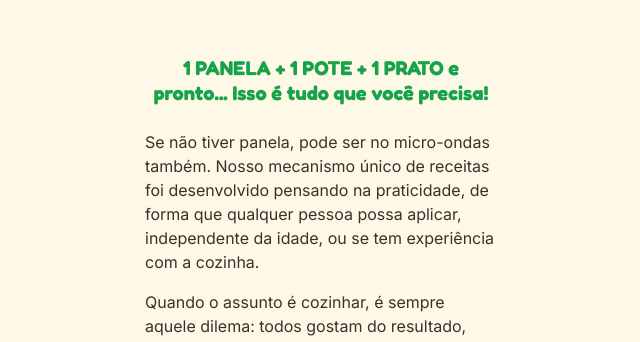
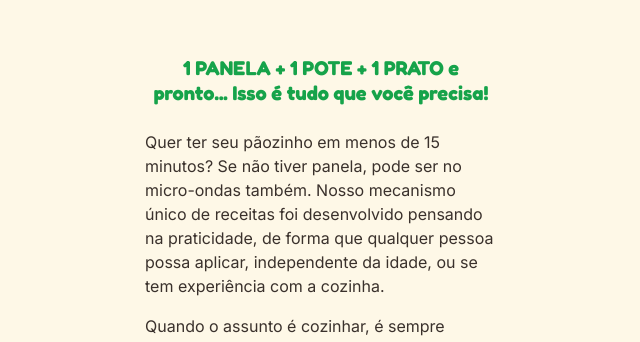
Before and after one commit to ogmacway/paozinho-relampago, a React (Vite) app: page / in a window 1280 px wide. Shown: the part 1580-1922 px from the top of the page, without its empty margins (319-959 px from the left). Built offline with nearby package versions, Linux system fonts and the light colour scheme; the HTML template or start-up script is replaced by a standard one.

Commit message:
Visual edit in Lovable

```diff
--- a/src/components/SimplificationSection.tsx
+++ b/src/components/SimplificationSection.tsx
@@ -29,9 +29,7 @@ const SimplificationSection = () => {
             </h2>
 
             <div className="space-y-4 text-sm text-foreground leading-relaxed">
-              <p className="text-base">
-                Se não tiver panela, pode ser no micro-ondas também. Nosso mecanismo único de receitas foi desenvolvido pensando na praticidade, de forma que qualquer pessoa possa aplicar, independente da idade, ou se tem experiência com a cozinha.
-              </p>
+              <p className="text-base">Quer ter seu pãozinho em menos de 15 minutos? Se não tiver panela, pode ser no micro-ondas também. Nosso mecanismo único de receitas foi desenvolvido pensando na praticidade, de forma que qualquer pessoa possa aplicar, independente da idade, ou se tem experiência com a cozinha.</p>
 
               <p className="text-base">Quando o assunto é cozinhar, é sempre aquele dilema: todos gostam do resultado, mas nem todos do processo. Esse "processo" é exatamente aonde se encaixa nosso PÃOZINHO RELÂMPAGO.</p>
 
```
